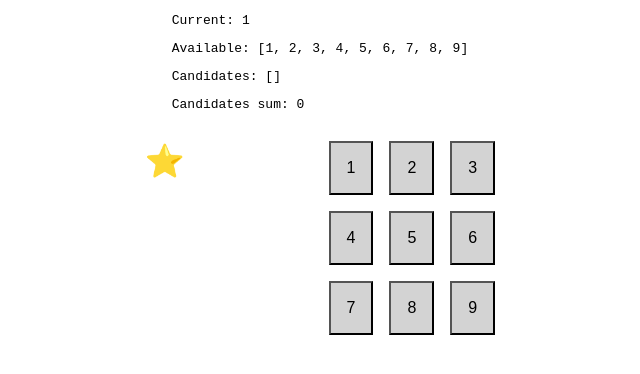
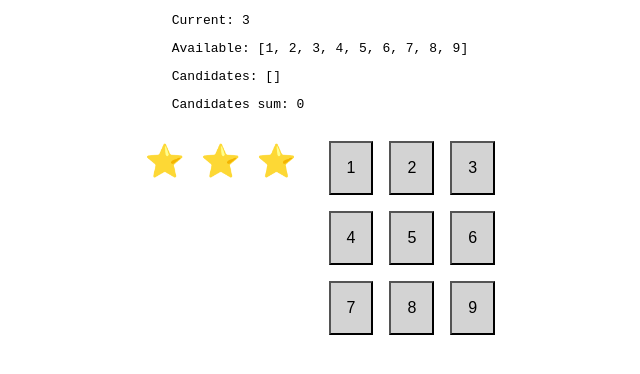
Before and after one commit to williamthome/star-game, a React (Create React App) app: page / in a window 1280 px wide. Shown: the top 374 px of the page, without its empty margins (320-960 px from the left). Built offline with nearby package versions, Linux system fonts and the light colour scheme.

Commit message:
refactor: limit the guess number

```diff
--- a/src/App.js
+++ b/src/App.js
@@ -7,6 +7,7 @@ import { sum } from './utils'
 
 function App() {
   const maxStarsCount = 9
+  const maxGuessCount = maxStarsCount * 3
 
   const {
     starsCount,
@@ -14,7 +15,7 @@ function App() {
     candidateNumbers,
     gameState,
     setGameState
-  } = useGameState(maxStarsCount)
+  } = useGameState(maxStarsCount, maxGuessCount)
 
   const { used, available, candidate, wrong } = ButtonsStatuses
 
--- a/src/store/index.js
+++ b/src/store/index.js
@@ -1,10 +1,12 @@
 import { useState } from 'react'
 import { GameState } from '../constants'
-import * as utils from '../utils'
+import { range, randomSum, sum } from '../utils'
 
-const useGameState = (maxStarsCount) => {
-  const [availableNumbers, setAvailableNumbers] = useState(utils.range(1, maxStarsCount))
-  const [starsCount, setStarsCount] = useState(utils.randomSum(availableNumbers))
+const useGameState = (maxStarsCount, maxGuessCount) => {
+  const genStarsCount = (numbers) => randomSum(numbers, 1, maxGuessCount)
+
+  const [availableNumbers, setAvailableNumbers] = useState(range(1, maxStarsCount))
+  const [starsCount, setStarsCount] = useState(genStarsCount(availableNumbers))
   const [candidateNumbers, setCandidateNumbers] = useState([])
 
   const gameState =
@@ -18,11 +20,11 @@ const useGameState = (maxStarsCount) => {
 
     setCandidateNumbers([])
     setAvailableNumbers(newNumbers)
-    setStarsCount(utils.randomSum(newNumbers))
+    setStarsCount(genStarsCount(newNumbers))
   }
 
   const setGameState = (newCandidates) =>
-    utils.sum(newCandidates) === starsCount
+    sum(newCandidates) === starsCount
       ? starsCountMatch(availableNumbers, newCandidates)
       : setCandidateNumbers(newCandidates)
 
--- a/src/utils.js
+++ b/src/utils.js
@@ -15,7 +15,7 @@ const sum = (arr) => arr.reduce(
   (total, current) => total + current, 0
 )
 
-const randomSum = (arr) => {
+const randomSum = (arr, min, max) => {
   if (arr.length === 1) return arr[0]
 
   const sumSet = new Set()
@@ -32,7 +32,11 @@ const randomSum = (arr) => {
 
   const sumArray = Array.from(sumSet.values())
 
-  return randomArrayItem(sumArray)
+  return randomArrayItem(
+    !!min && !!max
+      ? sumArray.filter(v => v >= min && v <= max)
+      : sumArray
+  )
 }
 
 export {
```
